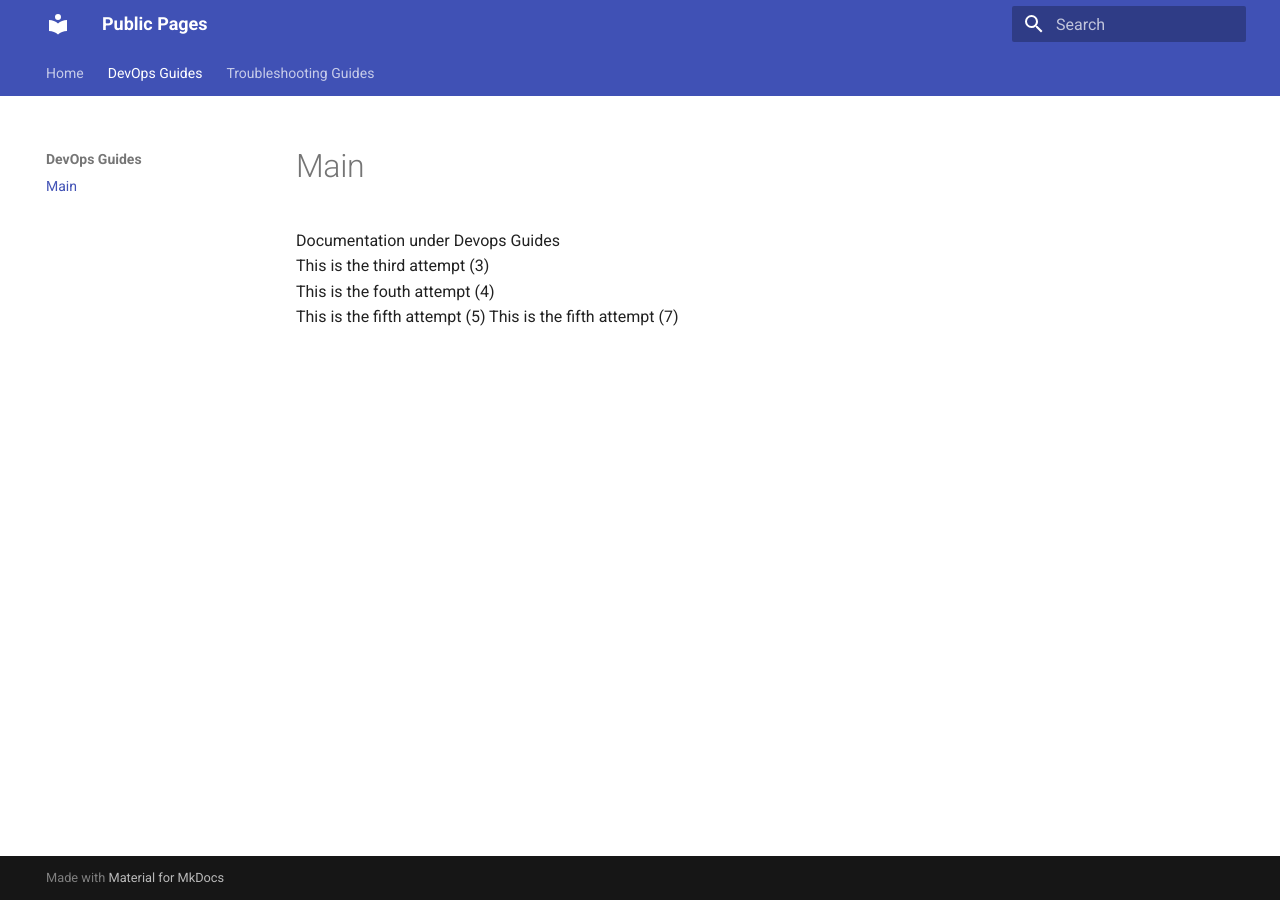
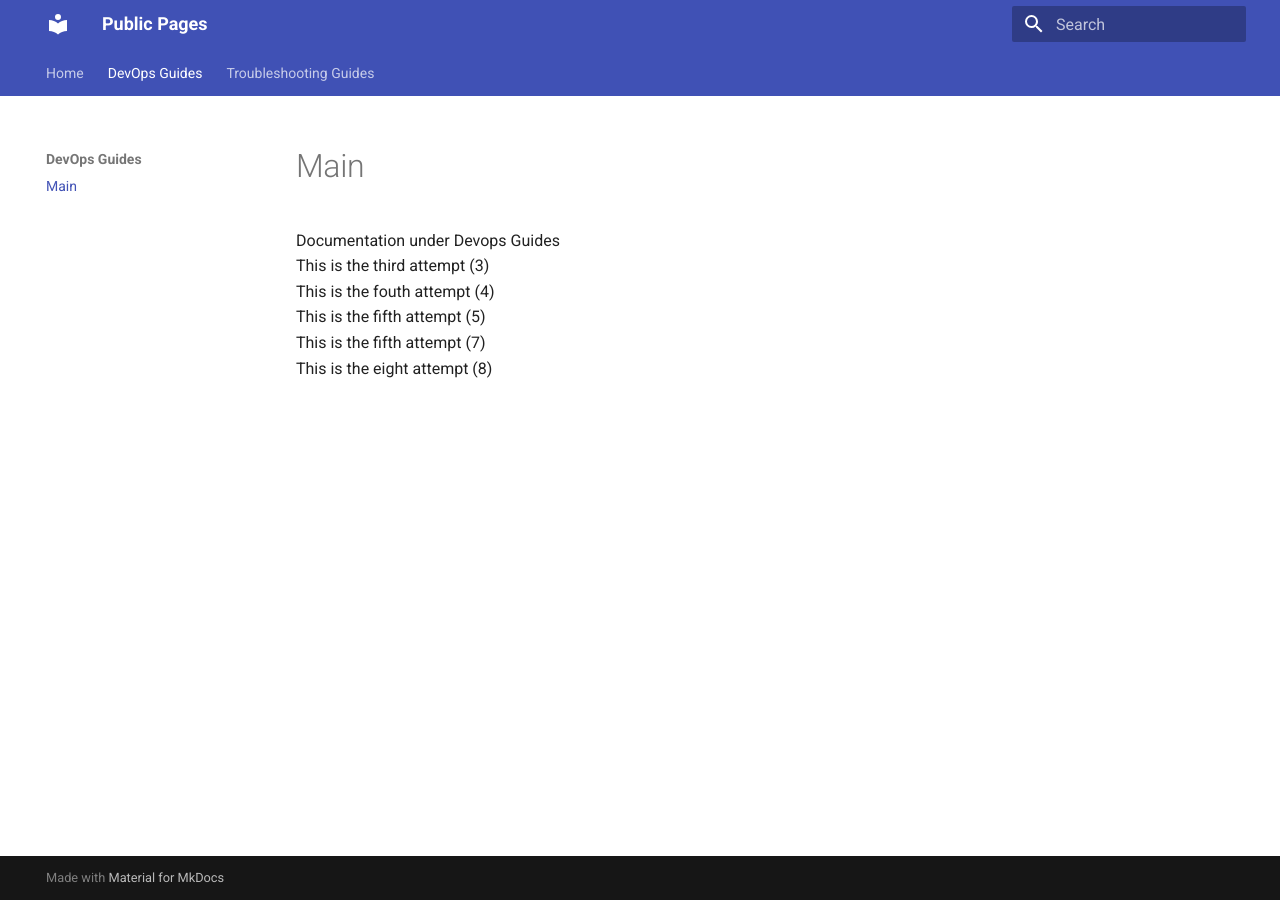
Before and after one commit to skucukalioglu/public-pages, an MkDocs documentation site: the page built from docs/devops-guides/README.md, in a window 1280 px wide. Built offline with MkDocs 1.6.1 and Material for MkDocs 9.7.7, drawn with Linux system fonts in a browser that asks for light colours.

```diff
--- a/docs/devops-guides/README.md
+++ b/docs/devops-guides/README.md
@@ -3,3 +3,4 @@ This is the third attempt (3)
 This is the fouth attempt (4)
 This is the fifth attempt (5)
 This is the fifth attempt (7)
+This is the eight attempt (8)
```
Also changed, not shown: README.md (+1 -0 lines), docs/index.md (+2 -0 lines), docs/troubleshooting-guides/README.md (+2 -0 lines).
